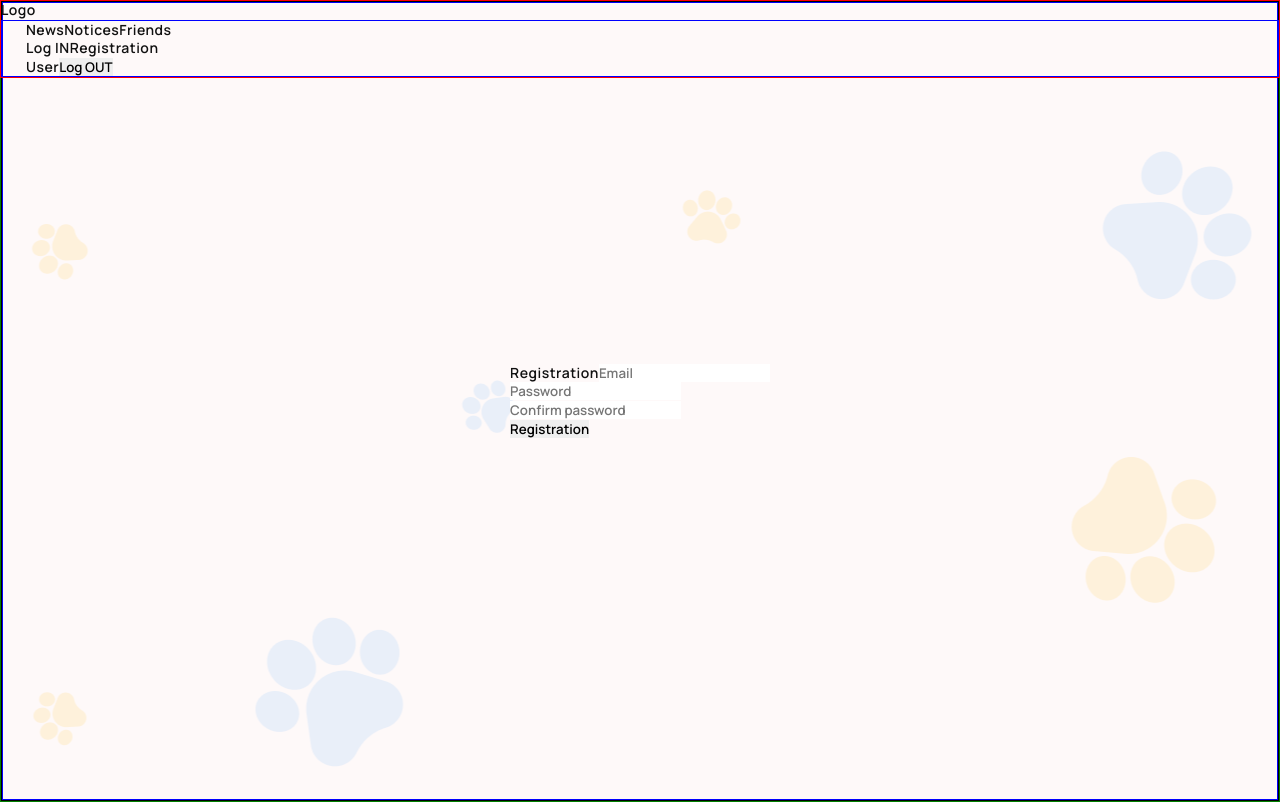
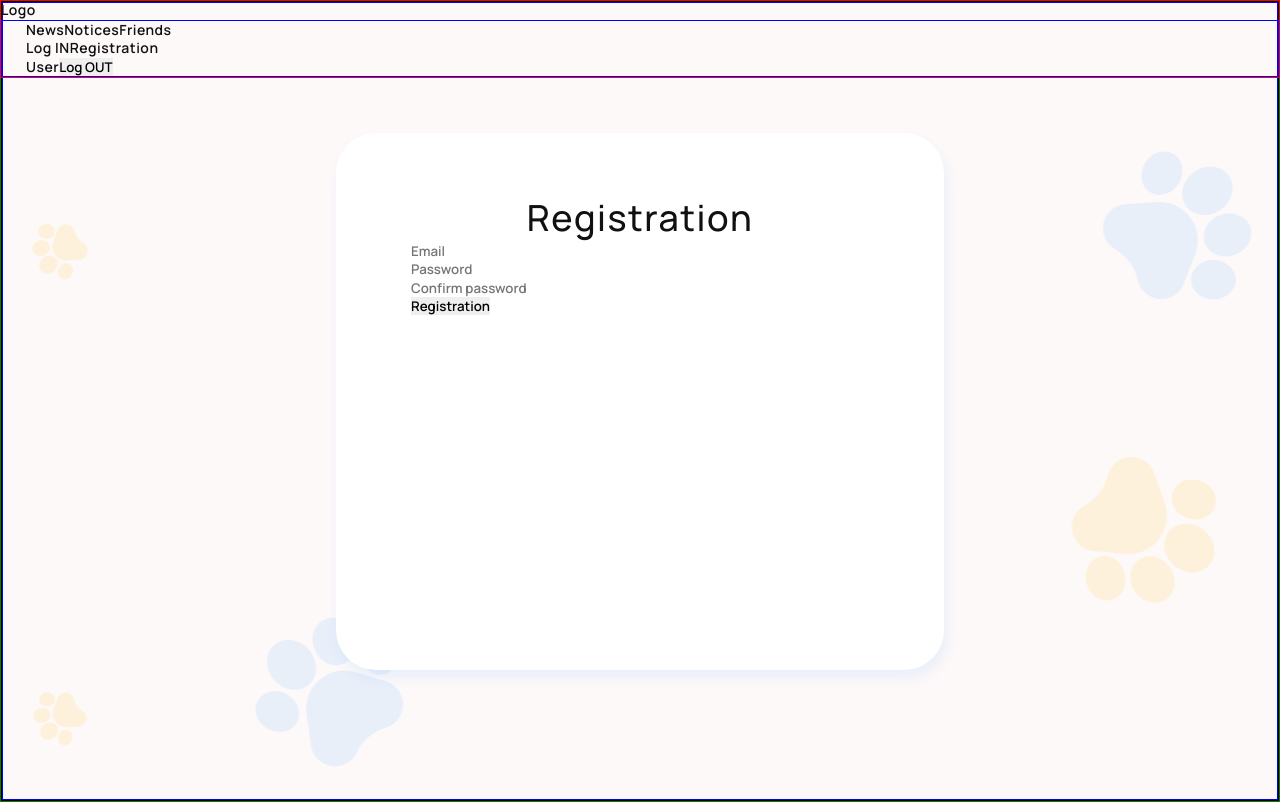
Before and after one commit to NNaumenko83/pets-front, a React (Vite) app: page /register in a window 1280 px wide. Built offline with nearby package versions, Linux system fonts and the light colour scheme.

Commit message:
AFF: Title

```diff
--- a/src/components/AuthForm/AuthForm.styled.ts
+++ b/src/components/AuthForm/AuthForm.styled.ts
@@ -1 +1,14 @@
-// s
+/* eslint-disable @typescript-eslint/no-explicit-any */
+import styled from '@emotion/styled'
+
+const Form = styled.form`
+    padding: 3.75rem 4.6875rem;
+    width: 38rem;
+    height: 33.5625rem;
+    border-radius: 2.5rem;
+    background-color: ${({ theme }) =>
+        (theme as any).colors?.formBackgroundColor};
+    box-shadow: 3px 8px 14px 0px rgba(136, 198, 253, 0.19);
+`
+
+export default Form
--- a/src/components/AuthForm/AuthForm.tsx
+++ b/src/components/AuthForm/AuthForm.tsx
@@ -5,6 +5,8 @@
 import { useForm } from 'react-hook-form'
 import { yupResolver } from '@hookform/resolvers/yup'
 import * as yup from 'yup'
+import Form from './AuthForm.styled'
+import Title from '../Title/Title'
 
 const schema = yup
     .object({
@@ -39,12 +41,12 @@ function AuthForm() {
     })
 
     return (
-        <form
+        <Form
             onSubmit={handleSubmit(data => {
                 console.log(data)
             })}
         >
-            Registration
+            <Title>Registration</Title>
             <input {...register('email', {})} placeholder="Email" />
             <p>{errors.email?.message}</p>
             <input {...register('password', {})} placeholder="Password" />
@@ -55,7 +57,7 @@ function AuthForm() {
             />
             <p>{errors.confirmPassword?.message}</p>
             <button type="submit">Registration</button>
-        </form>
+        </Form>
     )
 }
 
--- /dev/null
+++ b/src/components/Title/Title.styled.ts
@@ -0,0 +1,14 @@
+/* eslint-disable @typescript-eslint/no-explicit-any */
+import styled from '@emotion/styled'
+
+const TitleStyled = styled.h2`
+    color: ${({ theme }) => (theme as any).palette?.text.primary};
+    text-align: center;
+    font-family: 'Manrope Medium';
+    font-size: 36px;
+    font-style: normal;
+    font-weight: 500;
+    line-height: normal;
+    letter-spacing: 1.44px;
+`
+export default TitleStyled
--- /dev/null
+++ b/src/components/Title/Title.tsx
@@ -0,0 +1,12 @@
+import { ReactNode } from 'react'
+import TitleStyled from './Title.styled'
+
+interface ITitleProps {
+    children: ReactNode
+}
+
+function Title({ children }: ITitleProps) {
+    return <TitleStyled>{children}</TitleStyled>
+}
+
+export default Title
--- a/src/index.css
+++ b/src/index.css
@@ -1,12 +1,12 @@
 @import-normalize; /* bring in normalize.css styles */
 
-/* Manrope SemiBold */
+/* Manrope SemiBold 600*/
 @font-face {
     font-family: 'Manrope SemiBold';
     src: url('./fonts/Manrope/Manrope-SemiBold.ttf') format('truetype');
 }
 
-/* Manrope Medium */
+/* Manrope Medium 500*/
 @font-face {
     font-family: 'Manrope Medium';
     src: url('./fonts/Manrope/Manrope-Medium.ttf') format('truetype');
--- a/src/theme/theme.ts
+++ b/src/theme/theme.ts
@@ -6,6 +6,7 @@ declare module '@mui/material/styles' {
             buttonTextColor: string
             buttonHoverTextColor: string
             buttonHoverBackgroundColor: string
+            formBackgroundColor: string
         }
     }
     // allow configuration using `createTheme`
@@ -14,6 +15,7 @@ declare module '@mui/material/styles' {
             buttonTextColor?: string
             buttonHoverTextColor?: string
             buttonHoverBackgroundColor?: string
+            formBackgroundColor?: string
         }
     }
 }
@@ -44,6 +46,7 @@ const theme = createTheme({
         buttonHoverTextColor: '#FFFFFF',
         buttonHoverBackgroundColor:
             'linear-gradient(290deg, #419EF1 0%, #9BD0FF 107.89%)',
+        formBackgroundColor: '#FFFFFF',
     },
 })
 
```
